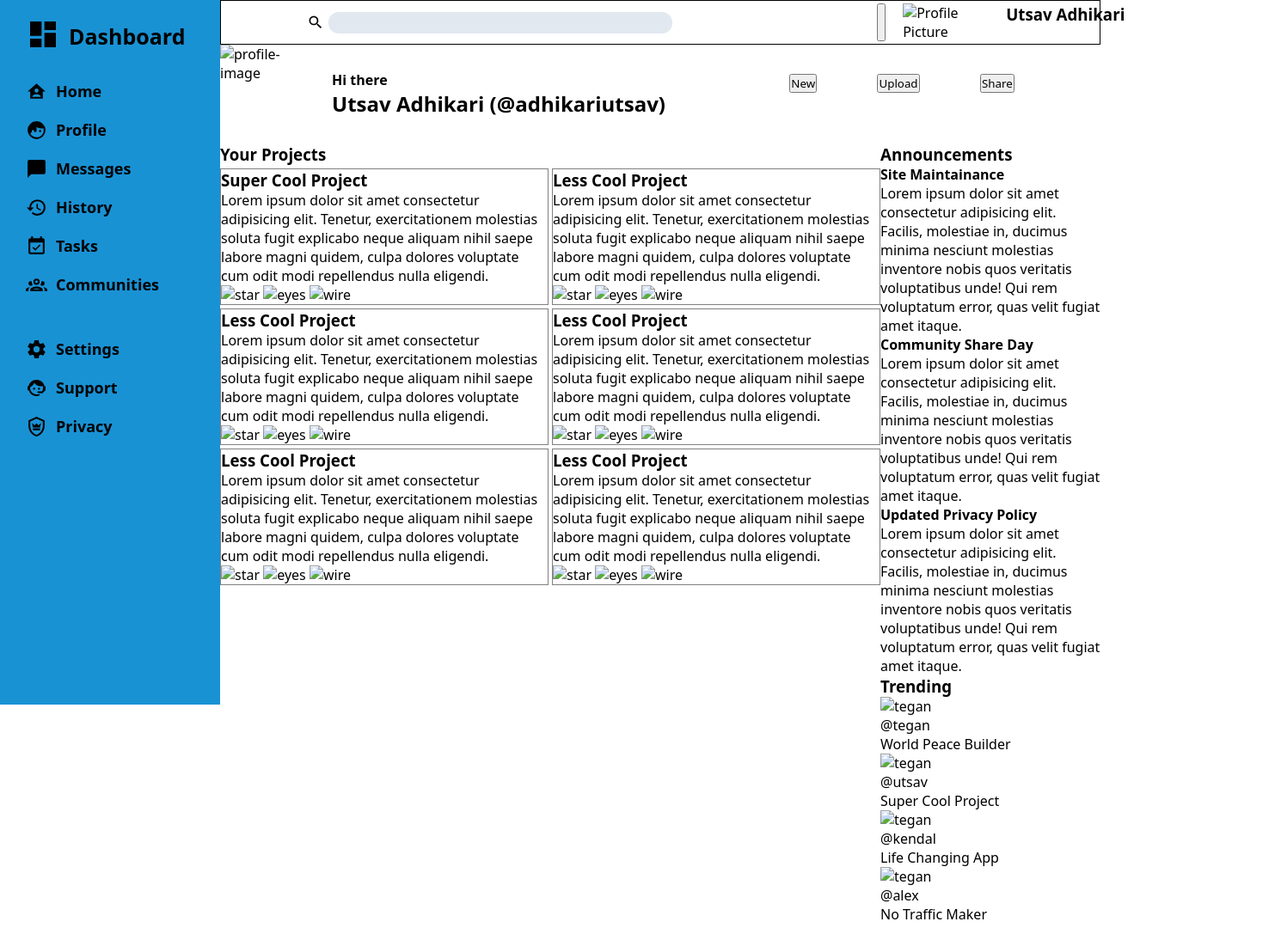
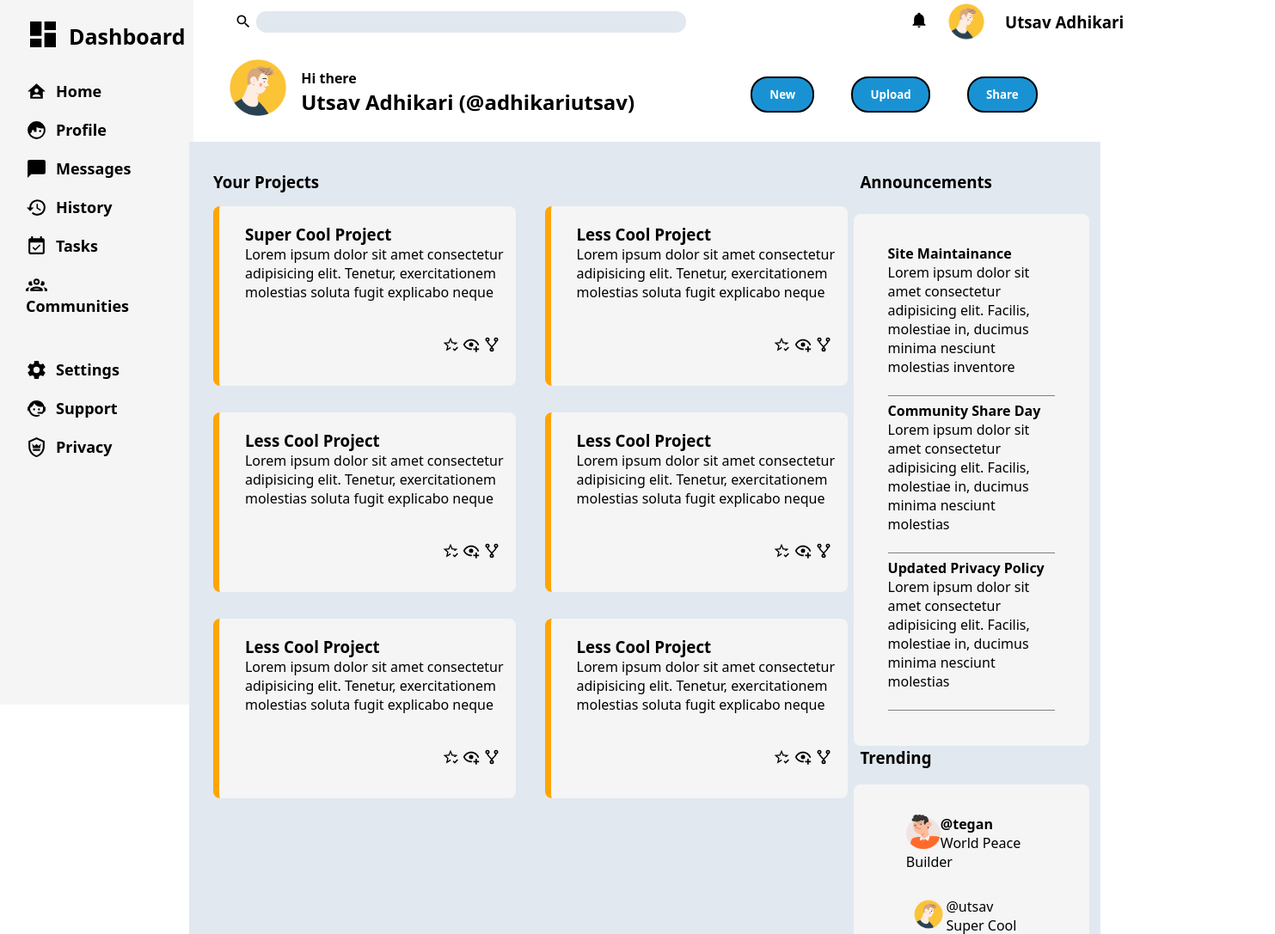
Before and after one commit to UtsavAdhikari3/Admin-Dashboard, a plain HTML site: page index.html in a window 1280 px wide. Shown: the top 1087 px of the page at 86% size, 1483 px wide, since content can reach past the window. Drawn offline with Linux system fonts and the light colour scheme.

Commit message:
final styles left to be added

```diff
--- a/index.html
+++ b/index.html
@@ -62,14 +62,14 @@
                 </div>
                 <div class="toggle">
                     <button class="notification">
-                        <img src="" alt="">
+                        <img src="./assets/bell.svg" alt="">
                     </button>
-                    <img src="" alt="Profile Picture">
+                    <img src="./assets/utsav.webp" alt="Profile Picture" class="utsav">
                     <h3>Utsav Adhikari</h3>
                 </div>
             </div>
             <div class="profile">
-                <img src="" alt="profile-image">
+                <img src="./assets/utsav.webp" alt="profile-image">
                 <div class="greet">
                     <h4>Hi there</h4>
                     <h2>Utsav Adhikari (@adhikariutsav)</h2>
@@ -86,90 +86,94 @@
                 <h3 class="head">Your Projects</h3>
                 <article>
                     <h3>Super Cool Project</h3>
-                    <p>Lorem ipsum dolor sit amet consectetur adipisicing elit. Tenetur, exercitationem molestias soluta fugit explicabo neque aliquam nihil saepe labore magni quidem, culpa dolores voluptate cum odit modi repellendus nulla eligendi.</p>
+                    <p>Lorem ipsum dolor sit amet consectetur adipisicing elit. Tenetur, exercitationem molestias soluta fugit explicabo neque</p>
                     <div class="icons">
-                        <img src="" alt="star">
-                        <img src="" alt="eyes">
-                        <img src="" alt="wire">
+                        <img src="./assets/star-check-outline.svg" alt="star">
+                        <img src="./assets/eye-plus-outline.svg" alt="eyes">
+                        <img src="./assets/source-fork.svg" alt="wire">
                     </div>
                 </article>
                 <article>
                     <h3>Less Cool Project</h3>
-                    <p>Lorem ipsum dolor sit amet consectetur adipisicing elit. Tenetur, exercitationem molestias soluta fugit explicabo neque aliquam nihil saepe labore magni quidem, culpa dolores voluptate cum odit modi repellendus nulla eligendi.</p>
+                    <p>Lorem ipsum dolor sit amet consectetur adipisicing elit. Tenetur, exercitationem molestias soluta fugit explicabo neque</p>
                     <div class="icons">
-                        <img src="" alt="star">
-                        <img src="" alt="eyes">
-                        <img src="" alt="wire">
+                        <img src="./assets/star-check-outline.svg" alt="star">
+                        <img src="./assets/eye-plus-outline.svg" alt="eyes">
+                        <img src="./assets/source-fork.svg" alt="wire">
                     </div>
                 </article>
                 <article>
                     <h3>Less Cool Project</h3>
-                    <p>Lorem ipsum dolor sit amet consectetur adipisicing elit. Tenetur, exercitationem molestias soluta fugit explicabo neque aliquam nihil saepe labore magni quidem, culpa dolores voluptate cum odit modi repellendus nulla eligendi.</p>
+                    <p>Lorem ipsum dolor sit amet consectetur adipisicing elit. Tenetur, exercitationem molestias soluta fugit explicabo neque</p>
                     <div class="icons">
-                        <img src="" alt="star">
-                        <img src="" alt="eyes">
-                        <img src="" alt="wire">
+                        <img src="./assets/star-check-outline.svg" alt="star">
+                        <img src="./assets/eye-plus-outline.svg" alt="eyes">
+                        <img src="./assets/source-fork.svg" alt="wire">
                     </div>
                 </article><article>
                     <h3>Less Cool Project</h3>
-                    <p>Lorem ipsum dolor sit amet consectetur adipisicing elit. Tenetur, exercitationem molestias soluta fugit explicabo neque aliquam nihil saepe labore magni quidem, culpa dolores voluptate cum odit modi repellendus nulla eligendi.</p>
+                    <p>Lorem ipsum dolor sit amet consectetur adipisicing elit. Tenetur, exercitationem molestias soluta fugit explicabo neque</p>
                     <div class="icons">
-                        <img src="" alt="star">
-                        <img src="" alt="eyes">
-                        <img src="" alt="wire">
+                        <img src="./assets/star-check-outline.svg" alt="star">
+                        <img src="./assets/eye-plus-outline.svg" alt="eyes">
+                        <img src="./assets/source-fork.svg" alt="wire">
                     </div>
                 </article><article>
                     <h3>Less Cool Project</h3>
-                    <p>Lorem ipsum dolor sit amet consectetur adipisicing elit. Tenetur, exercitationem molestias soluta fugit explicabo neque aliquam nihil saepe labore magni quidem, culpa dolores voluptate cum odit modi repellendus nulla eligendi.</p>
+                    <p>Lorem ipsum dolor sit amet consectetur adipisicing elit. Tenetur, exercitationem molestias soluta fugit explicabo neque</p>
                     <div class="icons">
-                        <img src="" alt="star">
-                        <img src="" alt="eyes">
-                        <img src="" alt="wire">
+                        <img src="./assets/star-check-outline.svg" alt="star">
+                        <img src="./assets/eye-plus-outline.svg" alt="eyes">
+                        <img src="./assets/source-fork.svg" alt="wire">
                     </div>
                 </article><article>
                     <h3>Less Cool Project</h3>
-                    <p>Lorem ipsum dolor sit amet consectetur adipisicing elit. Tenetur, exercitationem molestias soluta fugit explicabo neque aliquam nihil saepe labore magni quidem, culpa dolores voluptate cum odit modi repellendus nulla eligendi.</p>
+                    <p>Lorem ipsum dolor sit amet consectetur adipisicing elit. Tenetur, exercitationem molestias soluta fugit explicabo neque</p>
                     <div class="icons">
-                        <img src="" alt="star">
-                        <img src="" alt="eyes">
-                        <img src="" alt="wire">
+                        <img src="./assets/star-check-outline.svg" alt="star">
+                        <img src="./assets/eye-plus-outline.svg" alt="eyes">
+                        <img src="./assets/source-fork.svg" alt="wire">
                     </div>
                 </article>
             </div>
             <div class="right">
+                <h3>Announcements</h3>
                 <div class="announcements">
-                    <h3>Announcements</h3>
                     <div class="site">
                         <h4>Site Maintainance</h4>
-                        <p>Lorem ipsum dolor sit amet consectetur adipisicing elit. Facilis, molestiae in, ducimus minima nesciunt molestias inventore nobis quos veritatis voluptatibus unde! Qui rem voluptatum error, quas velit fugiat amet itaque.</p>
+                        <p>Lorem ipsum dolor sit amet consectetur adipisicing elit. Facilis, molestiae in, ducimus minima nesciunt molestias inventore</p>
+                        <br>
                     </div>
                     <div class="share"><h4>Community Share Day</h4>
-                        <p>Lorem ipsum dolor sit amet consectetur adipisicing elit. Facilis, molestiae in, ducimus minima nesciunt molestias inventore nobis quos veritatis voluptatibus unde! Qui rem voluptatum error, quas velit fugiat amet itaque.</p>
+                        <p>Lorem ipsum dolor sit amet consectetur adipisicing elit. Facilis, molestiae in, ducimus minima nesciunt molestias </p>
+                        <br>
                     </div>
                     <div class="policy">
                         <h4>Updated Privacy Policy</h4>
-                        <p>Lorem ipsum dolor sit amet consectetur adipisicing elit. Facilis, molestiae in, ducimus minima nesciunt molestias inventore nobis quos veritatis voluptatibus unde! Qui rem voluptatum error, quas velit fugiat amet itaque.</p>
+                        <p>Lorem ipsum dolor sit amet consectetur adipisicing elit. Facilis, molestiae in, ducimus minima nesciunt molestias </p>
+                        <br>
                     </div>
                 </div>
                 <div class="trending">
                     <h3>Trending</h3>
+                    <div class="people">
                         <div class="tegan">
-                        <img src="" alt="tegan">
-                        <p>@tegan</p>
+                            <img src="./assets/tyler.png" alt="tegan">
+                            <h4>@tegan</h4>
                             <p>World Peace Builder</p>
                         </div>
                         <div class="morgan">
-                        <img src="" alt="tegan">
+                            <img src="./assets/utsav.webp" alt="tegan">
                             <p>@utsav</p>
                             <p>Super Cool Project</p>
                         </div>
                         <div class="kendal">
-                        <img src="" alt="tegan">
+                            <img src="./assets/keandal.avif" alt="tegan">
                             <p>@kendal</p>
                             <p>Life Changing App</p>
                         </div>
                         <div class="alex">
-                        <img src="" alt="tegan">
+                            <img src="./assets/alex.avif" alt="tegan">
                             <p>@alex</p>
                             <p>No Traffic Maker</p>
                         </div>
@@ -177,5 +181,6 @@
                 </div>
             </div>
         </div>
+    </div>
 </body>
 </html>
--- a/styles.css
+++ b/styles.css
@@ -8,26 +8,30 @@
     display: grid;
     grid-template-columns: 1fr 4fr;
     grid-row: 1fr 4fr;
+    column-gap: 0;
+    row-gap: 0;
 }
 
 .dashboard{
     grid-row: 1/3;
     grid-column: 1/2;
-    background-color: #1992D4;
+    background-color: whitesmoke;
     height: 100vh;
-    color: white;
     padding: 10px;
+    width: 80%;
 }
 
 .header .top{
-    grid-column: 2/-1;
+    grid-column: 2/3;
     grid-row: 1/2;
-    border: 1px solid black;
     display: grid;
     grid-template-columns: 60% 40%;
     grid-template-rows: 1fr;
     height: 50px;
     align-items: center;
+    column-gap: 0;
+    position: relative;
+    left: 5%;
 }
 
 
@@ -38,7 +42,7 @@
     grid-template-columns: 10px 100px 200px;
     position: relative;
     left: 150px;
-    gap: 20px;
+    gap: 30px;
 }
 
 .toggle button{
@@ -93,10 +97,7 @@
     display: grid;
     grid-template-rows: repeat(2,1fr);
 }
-article{
-    border: 1px solid grey;
-    height: fit-content;
-}
+
 
 .dashboard img{
     height: 25px;
@@ -145,7 +146,7 @@ article{
     background-color: #E2E8F0;
     border: none;
     height: 25px;
-    width: 400px;
+    width: 500px;
     text-align: center;
     font-family: 'Courier New', Courier, monospace;
     padding-left: 5px;
@@ -156,14 +157,142 @@ article{
     align-items: center;
     grid-template-columns: auto auto 1fr;
     column-gap: 5px;
-    position: relative;
-    left: 100px;
+    gap: 5px;
 }
 
 .search img {
     width: 20px;
     height: 20px;
     border: none;
-    grid-column: 1;
+    grid-column: 1/2;
     margin: 0;
 }
+.notification{
+    background: none;
+	color: inherit;
+	border: none;
+	padding: 0;
+	font: inherit;
+	cursor: pointer;
+	outline: inherit;
+}
+
+.notification img{
+    width: 20px;
+    height: 20px;
+    align-items: center;
+}
+.toggle .utsav{
+    width: 50px;
+    height: 50px;
+}
+
+.toggle h3{
+    position: relative;
+    top: 25%;
+    right: 30%;
+}
+
+.profile img{
+    width: 80px;
+    height: 80px;
+    position: relative;
+    top: 10%;
+    left: 40%;
+}
+
+.profile button{
+    background: #1992D4;
+    padding: 10px 20px;
+    border-radius: 20px;
+    color: white;
+    font-weight: bold;
+    cursor: pointer;
+    box-shadow: none;
+    border-style: solid;
+    position: relative;
+    top: 50%;
+}
+
+.header{
+    margin-left: -3.5%;
+}
+
+.main-content{
+    background-color: #E2E8F0;
+    margin-left: -3.5%;
+}
+.projects{
+    margin-left: 3.5%;
+}
+
+.projects, .right{
+    position: relative;
+    top: 20%;
+}
+
+.projects article{
+    padding:20px 10px 0px 30px;
+    border-radius: 8px;
+    border-left: 7px solid orange;
+    background-color: whitesmoke;
+    width: 80%;
+    height: 80%;
+    margin-bottom: 100px;
+    position: relative;
+    top: 5%;
+}
+.icons img{
+    width: 20px;
+    height: 20px;
+    position: relative;
+    left: 75%;
+    top: 40px;
+    cursor: pointer;
+    gap: 10px;
+}
+.right h3{
+    margin-left: -5.5%;
+}
+
+
+.announcements{
+    background-color: whitesmoke;
+    margin-left: -3.5%;
+    padding: 35px 40px 35px 40px;
+    justify-items: center;
+    position: relative;
+    top: 4%;
+    right: 5%;
+    height: fit-content;
+    border-radius: 8px;
+}
+
+.announcements div{
+    margin-bottom: 3%;
+    border-bottom: 1px solid grey;
+}
+.trending h3{
+    margin-top: 10%;
+}
+
+.trending .people{
+    background-color: whitesmoke;
+    margin-left: -3.5%;
+    padding: 35px 40px 10px 40px;
+    justify-items: center;
+    position: relative;
+    top: 4%;
+    right: 5%;
+    height: fit-content;
+    border-radius: 8px;
+}
+
+.people img{
+    width: 40px;
+    height: 40px;
+    float: left;
+}
+.people div{
+    margin-bottom: 30px;
+}
```
Also changed, not shown: assets/bell.svg (added). Lines whose indentation alone changed are shown as unchanged.
